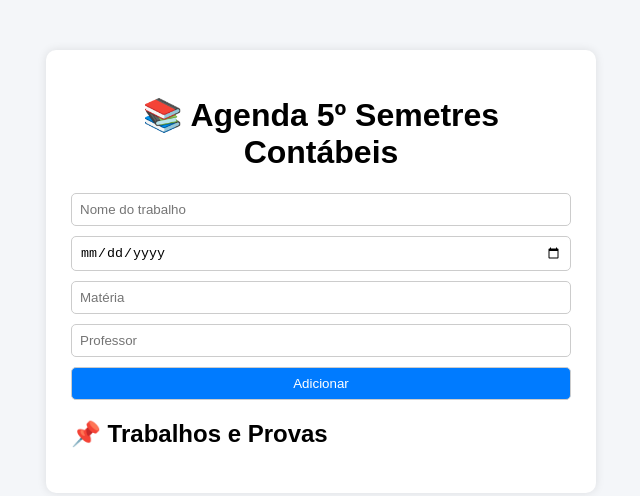
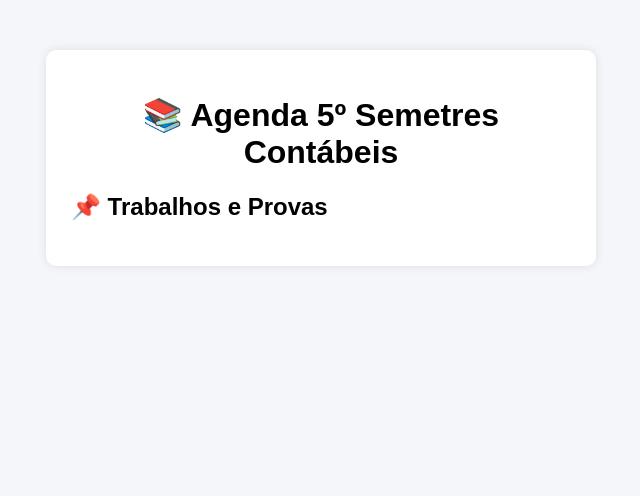
Before and after one commit to contabeisfam/Agenda, a plain HTML site: page index.html in a window 1280 px wide. Shown: the whole page, without its empty margins (319-959 px from the left). Drawn offline with Linux system fonts and the light colour scheme.

Commit message:
Update index.html
tirei as opções de digitar na pagina de visualização

```diff
--- a/index.html
+++ b/index.html
@@ -9,15 +9,6 @@
 
     <div class="container">
         <h1>📚 Agenda 5º Semetres Contábeis</h1>
-
-        <form id="agendaForm">
-            <input type="text" id="trabalho" placeholder="Nome do trabalho" required>
-            <input type="date" id="data" required>
-            <input type="text" id="materia" placeholder="Matéria" required>
-            <input type="text" id="professor" placeholder="Professor" required>
-            <button type="submit">Adicionar</button>
-        </form>
-
         <h2>📌 Trabalhos e Provas</h2>
         <ul id="listaTrabalhos"></ul>
     </div>
```
